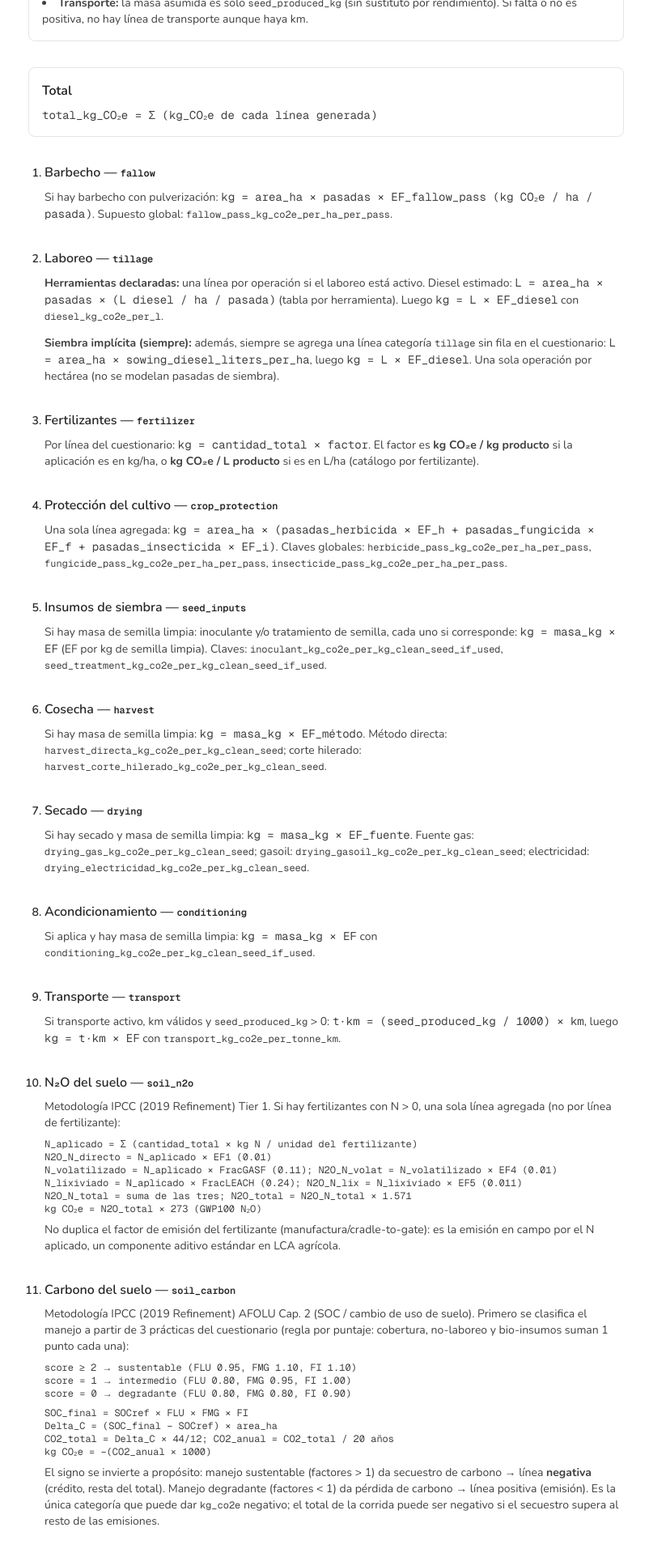
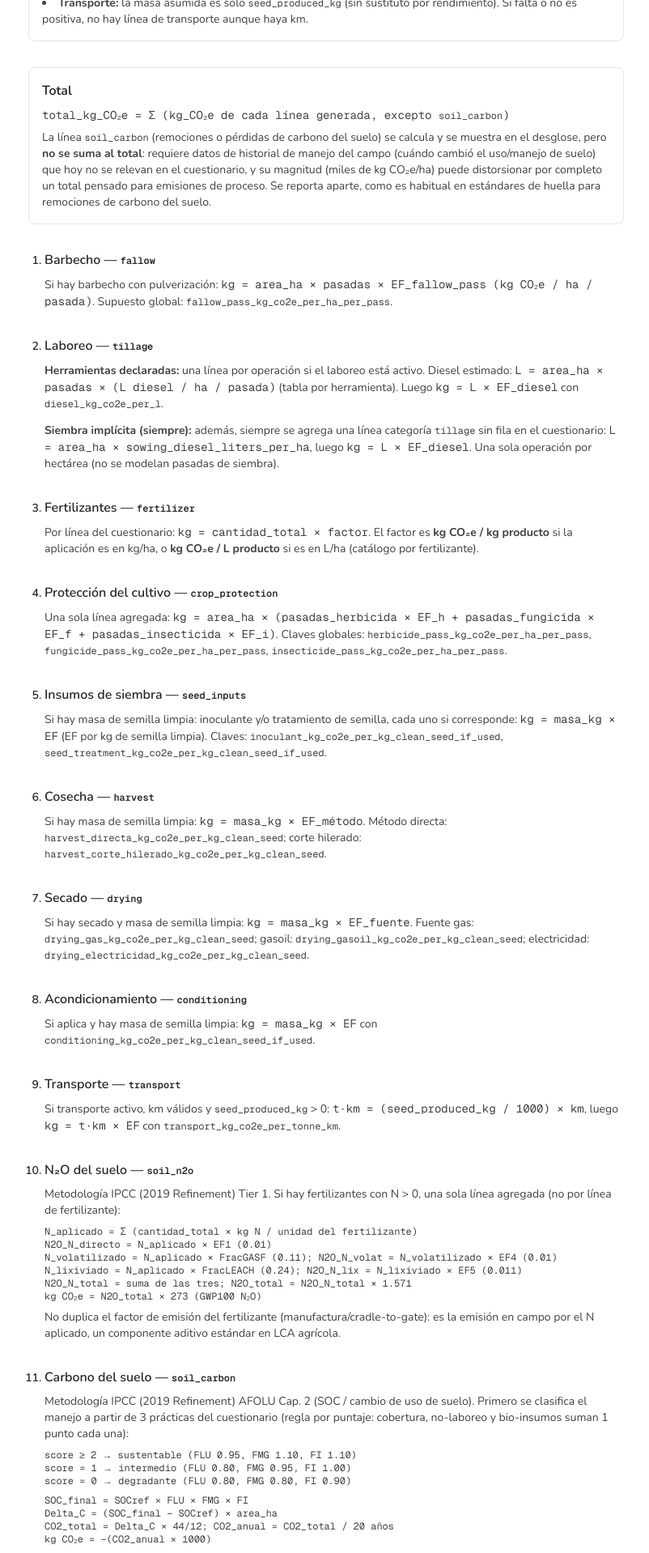
Before and after one commit to nachodecores/cus-huella-carbono, a Next.js app: page /internal/modelo-huella in a window 1280 px wide. Shown: the part 400-2318 px from the top of the page at 81% size, without its empty margins (237-1039 px from the left). Built offline with nearby package versions, Linux system fonts and the light colour scheme.

Commit message:
feat: update carbon footprint calculations to exclude soil carbon from total

```diff
--- a/src/app/internal/footprint/[submissionId]/page.tsx
+++ b/src/app/internal/footprint/[submissionId]/page.tsx
@@ -123,7 +123,7 @@ export default async function InternalFootprintPage({ params }: PageProps) {
     ? await supabase
         .from("calculation_line_item")
         .select(
-          "id, sort_order, label, quantity, quantity_unit, emission_factor, emission_factor_unit, kg_co2e",
+          "id, category, sort_order, label, quantity, quantity_unit, emission_factor, emission_factor_unit, kg_co2e",
         )
         .eq("calculation_run_id", runId)
         .order("sort_order", { ascending: true })
@@ -318,6 +318,10 @@ export default async function InternalFootprintPage({ params }: PageProps) {
             <h3 className="text-xs font-semibold uppercase text-neutral-500 dark:text-neutral-400">
               Desglose por línea
             </h3>
+            <p className="mt-1 text-xs text-neutral-500 dark:text-neutral-400">
+              La línea de carbono del suelo (en cursiva) es informativa y no está incluida en
+              el total.
+            </p>
             <table className="mt-2 w-full min-w-[28rem] border-collapse text-left text-sm">
               <thead>
                 <tr className="border-b border-neutral-200 dark:border-neutral-600">
@@ -331,7 +335,11 @@ export default async function InternalFootprintPage({ params }: PageProps) {
                 {lineItems.map((row) => (
                   <tr
                     key={row.id as string}
-                    className="border-b border-neutral-100 dark:border-neutral-800"
+                    className={`border-b border-neutral-100 dark:border-neutral-800 ${
+                      row.category === "soil_carbon"
+                        ? "italic text-neutral-500 dark:text-neutral-400"
+                        : ""
+                    }`}
                   >
                     <td className="py-1.5 pr-2">{row.label}</td>
                     <td className="py-1.5 pr-2">
--- a/src/app/internal/modelo-huella/page.tsx
+++ b/src/app/internal/modelo-huella/page.tsx
@@ -60,7 +60,17 @@ export default function InternalModeloHuellaPage() {
             Total
           </h2>
           <p className="mt-2 font-mono text-neutral-700 dark:text-neutral-300">
-            total_kg_CO₂e = Σ (kg_CO₂e de cada línea generada)
+            total_kg_CO₂e = Σ (kg_CO₂e de cada línea generada, excepto{" "}
+            <code className="font-mono text-xs">soil_carbon</code>)
+          </p>
+          <p className="mt-2 text-neutral-700 dark:text-neutral-300">
+            La línea <code className="font-mono text-xs">soil_carbon</code> (remociones o
+            pérdidas de carbono del suelo) se calcula y se muestra en el desglose, pero{" "}
+            <strong>no se suma al total</strong>: requiere datos de historial de manejo del
+            campo (cuándo cambió el uso/manejo de suelo) que hoy no se relevan en el
+            cuestionario, y su magnitud (miles de kg CO₂e/ha) puede distorsionar por completo
+            un total pensado para emisiones de proceso. Se reporta aparte, como es habitual en
+            estándares de huella para remociones de carbono del suelo.
           </p>
         </div>
 
@@ -275,11 +285,11 @@ export default function InternalModeloHuellaPage() {
             </p>
             <p className="mt-2 text-neutral-700 dark:text-neutral-300">
               El signo se invierte a propósito: manejo sustentable (factores &gt; 1) da
-              secuestro de carbono → línea <strong>negativa</strong> (crédito, resta del
-              total). Manejo degradante (factores &lt; 1) da pérdida de carbono → línea
-              positiva (emisión). Es la única categoría que puede dar{" "}
-              <code className="font-mono text-xs">kg_co2e</code> negativo; el total de la
-              corrida puede ser negativo si el secuestro supera al resto de las emisiones.
+              secuestro de carbono → línea <strong>negativa</strong> (crédito). Manejo
+              degradante (factores &lt; 1) da pérdida de carbono → línea positiva (emisión).
+              Es la única categoría que puede dar <code className="font-mono text-xs">kg_co2e</code>{" "}
+              negativo — pero, como se indica arriba, esta línea es informativa y{" "}
+              <strong>no se incluye en <code className="font-mono text-xs">total_kg_co2e</code></strong>.
             </p>
           </li>
         </ol>
--- a/src/lib/calculations/footprint/compute-lines.ts
+++ b/src/lib/calculations/footprint/compute-lines.ts
@@ -474,6 +474,11 @@ export function computeFootprintLines(input: ComputeInput): {
     }
   }
 
-  const total_kg_co2e = lines.reduce((acc, row) => acc + row.kg_co2e, 0);
+  // `soil_carbon` es informativo (remociones/pérdidas de carbono del suelo):
+  // requiere datos de historial de manejo del campo que hoy no relevamos, así
+  // que se muestra como línea aparte pero no se suma al total de la corrida.
+  const total_kg_co2e = lines
+    .filter((row) => row.category !== "soil_carbon")
+    .reduce((acc, row) => acc + row.kg_co2e, 0);
   return { lines, total_kg_co2e };
 }
```
